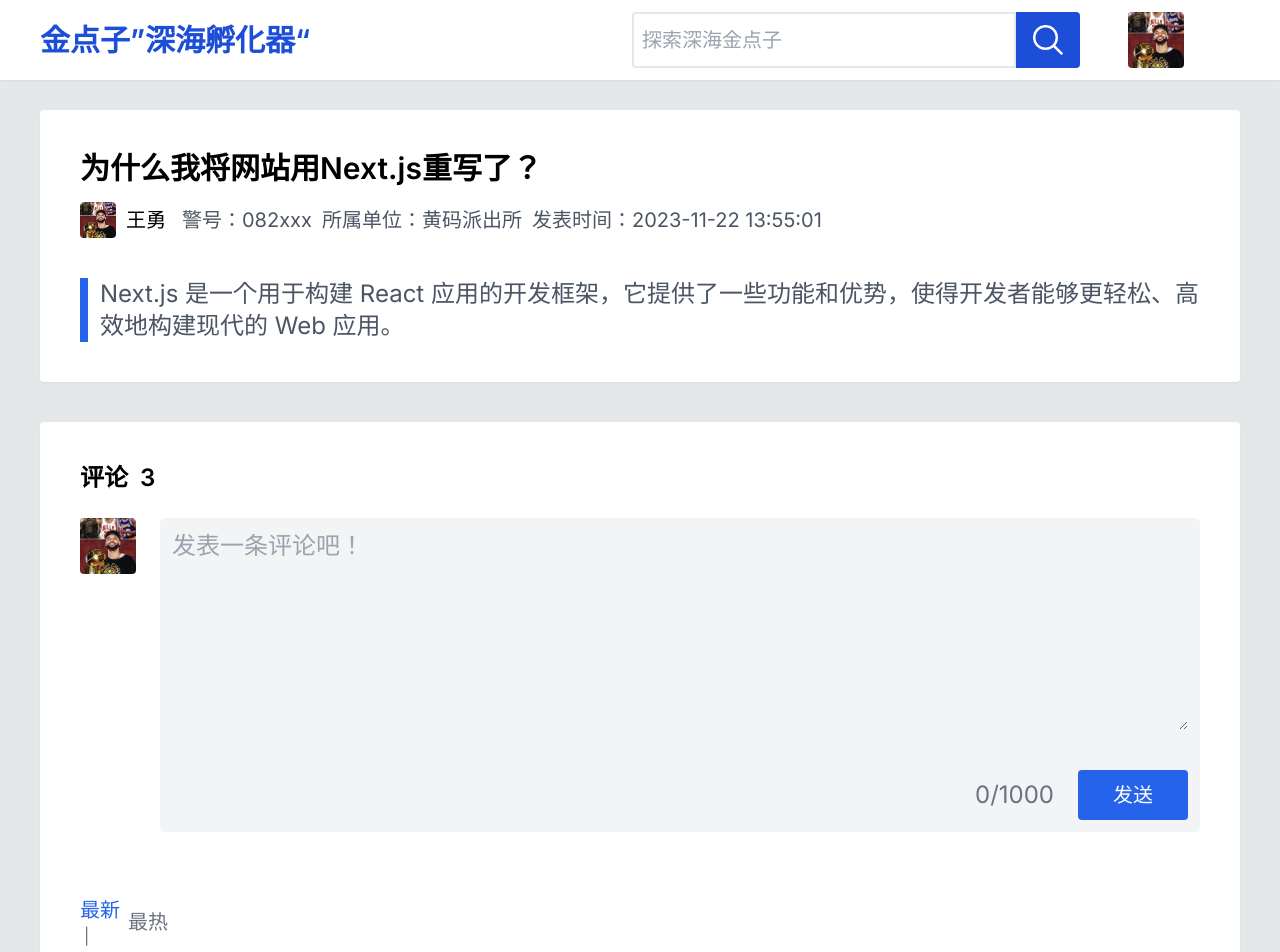
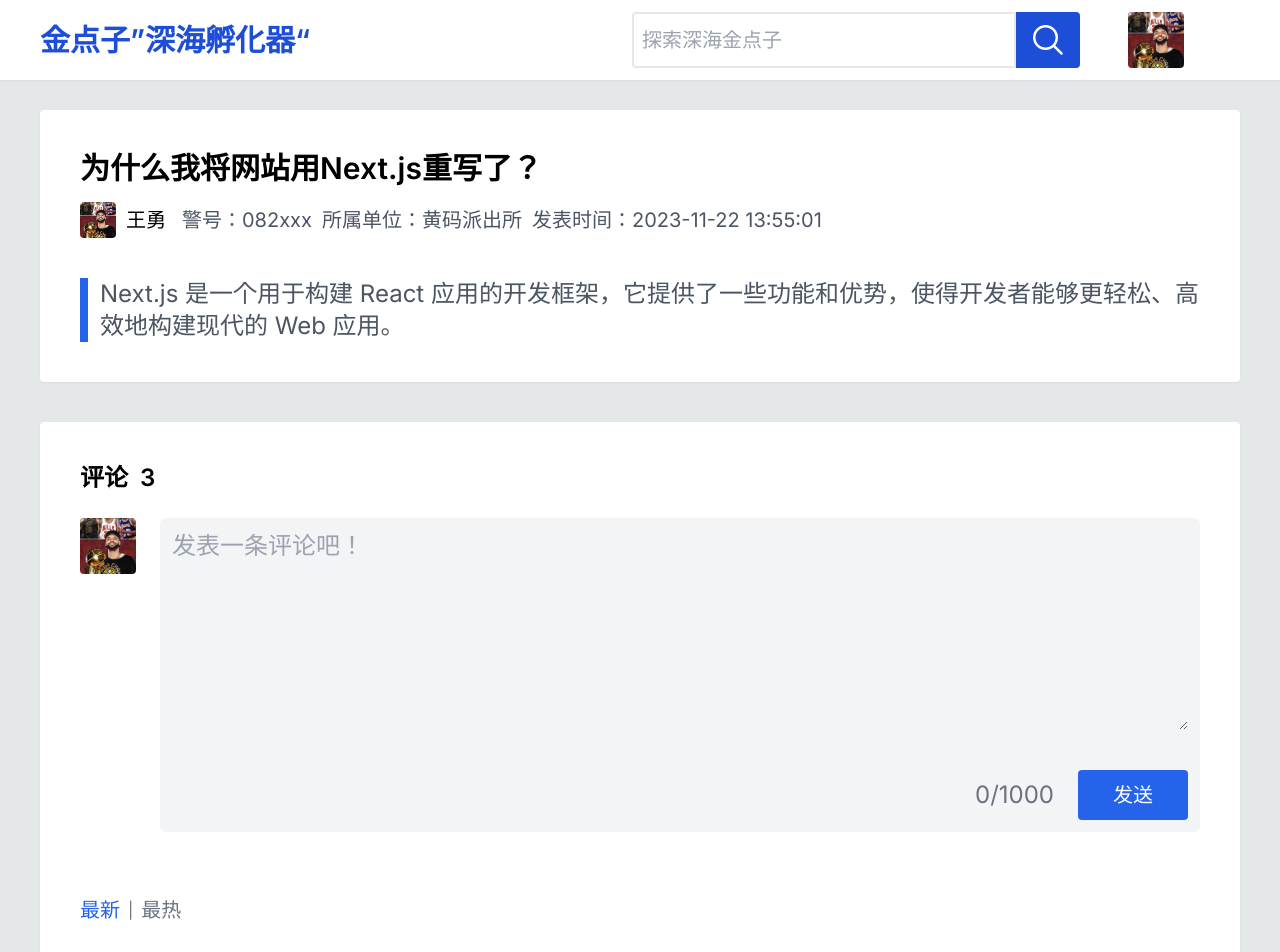
Before and after one commit to 1adybug/Gold-Idea, a Next.js app: page /detail/000 in a window 1280 px wide. Shown: the top 952 px of the page. Built offline with nearby package versions, Linux system fonts and the light colour scheme.

Commit message:
202311221728update

```diff
--- a/app/components/comments.tsx
+++ b/app/components/comments.tsx
@@ -29,9 +29,9 @@
             {
                 tablist.map((tab: TabItem) => {
                     return (
-                        <div key={tab.key}>
+                        <div key={tab.key} className="flex items-center gap-x-2">
                             <div className={`text-xl cursor-pointer ${activedTab === tab.key ? "text-blue-600" : "text-gray-500"}`} onClick={() => tabClick(tab)}>{tab.content}</div>
-                            {tab.key !== tablist.length - 1 && <div className="px-1 text-gray-500">|</div>}
+                            {tab.key !== tablist.length - 1 && <div className="text-gray-500">|</div>}
                         </div>
                     )
                 })
```
